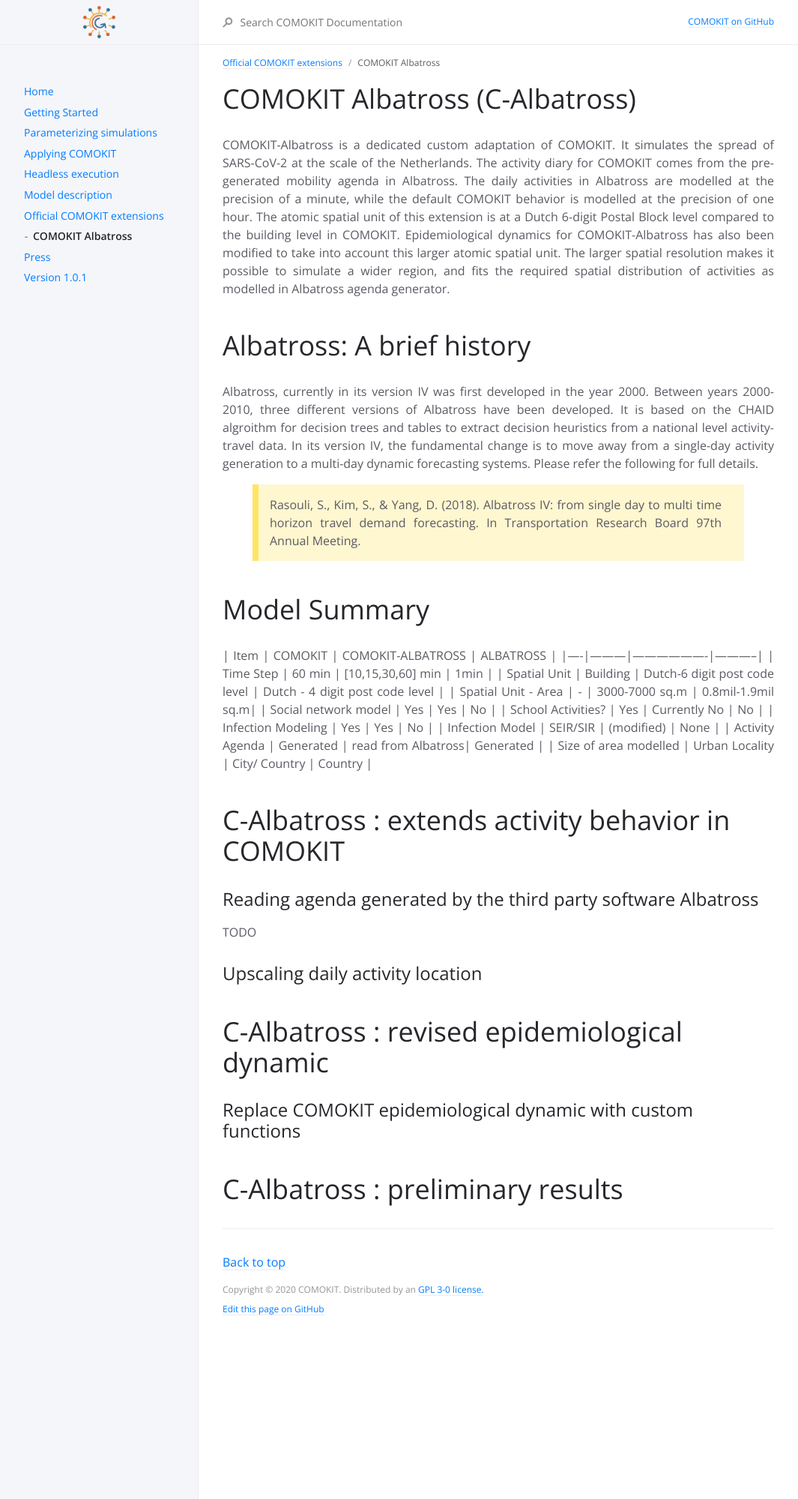
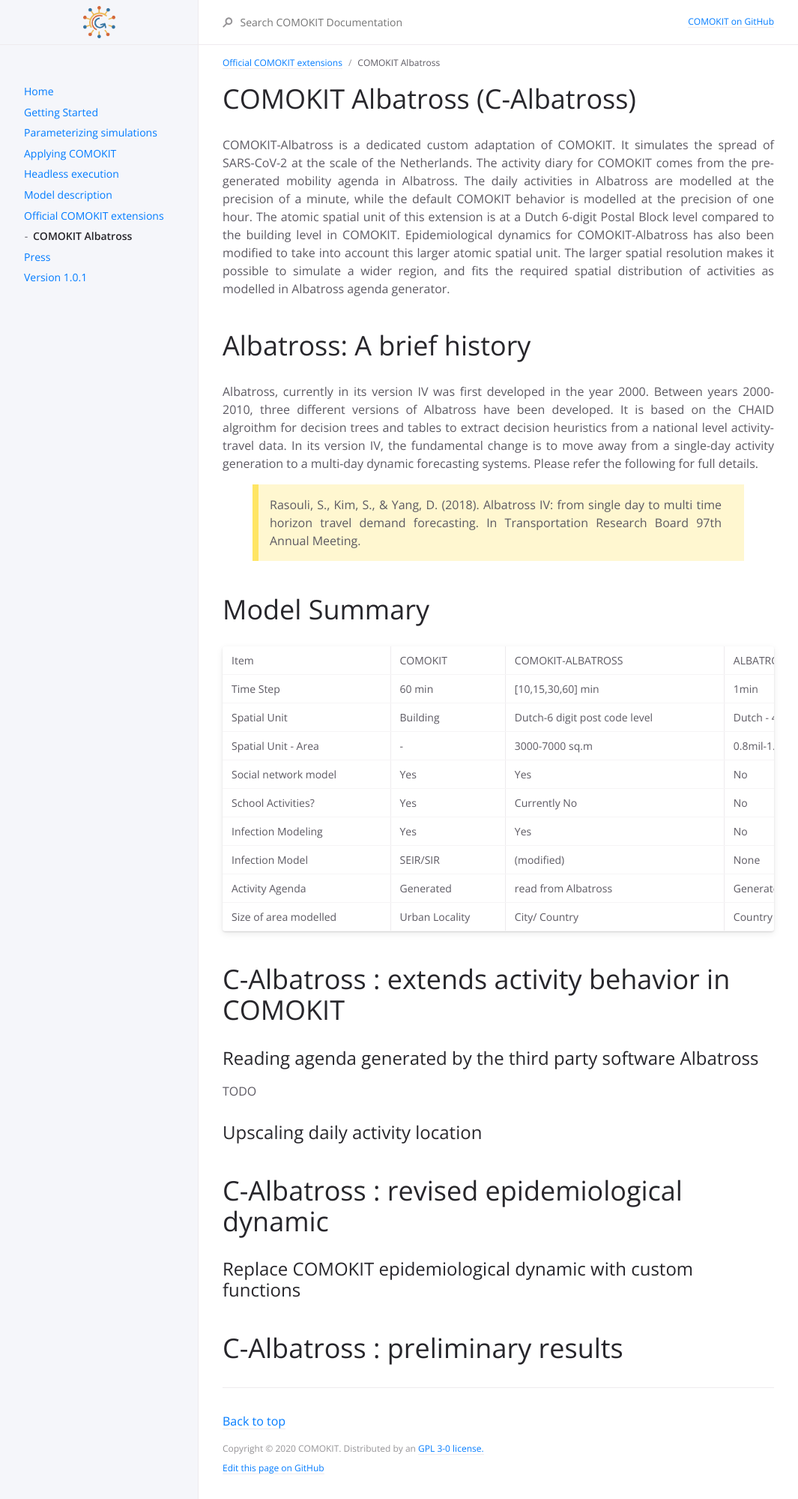
Before and after one commit to COMOKIT/COMOKIT-Website, a Jekyll site: the page built from docs/docs/officialExtensions/Albatross.md, in a window 1280 px wide. Shown: the whole page at 75% size, without its empty margins (107-1172 px from the left). Built offline with Jekyll 4.4.1, drawn with Linux system fonts in a browser that asks for light colours.

Commit message:
md table not accepted, now html table

```diff
--- a/docs/docs/officialExtensions/Albatross.md
+++ b/docs/docs/officialExtensions/Albatross.md
@@ -19,17 +19,82 @@
 
 # Model Summary
 
-| Item | COMOKIT | COMOKIT-ALBATROSS | ALBATROSS |
-|----|---------|-------------------|-----------|
-|  Time Step  |    60 min    |         [10,15,30,60] min         |     1min   |
-| Spatial Unit | Building | Dutch-6 digit post code level | Dutch - 4 digit post code level |
-| Spatial Unit - Area |     -    |   3000-7000 sq.m   |     0.8mil-1.9mil sq.m|
-| Social network model |     Yes    |         Yes        |     No     |
-|  School Activities?  |     Yes    |         Currently No          |  No     |
-|  Infection Modeling  |    Yes   |         Yes          |     No    |
-|  Infection Model  |   SEIR/SIR   |         (modified)         |     None    |
-|  Activity Agenda  |    Generated   | read from Albatross|     Generated     |
-|  Size of area modelled  | Urban Locality |   City/ Country |    Country     |
+<table border=0 cellpadding=0 cellspacing=0 width=973 style='border-collapse:
+ collapse;table-layout:fixed;width:730pt'>
+ <col width=224 style='mso-width-source:userset;mso-width-alt:7168;width:168pt'>
+ <col width=153 style='mso-width-source:userset;mso-width-alt:4906;width:115pt'>
+ <col width=292 style='mso-width-source:userset;mso-width-alt:9344;width:219pt'>
+ <col width=304 style='mso-width-source:userset;mso-width-alt:9728;width:228pt'>
+ <tr height=27 style='height:20.0pt'>
+  <td height=27 class=xl63 width=224 style='height:20.0pt;width:168pt'>Item</td>
+  <td class=xl63 width=153 style='width:115pt'>COMOKIT</td>
+  <td class=xl63 width=292 style='width:219pt'>COMOKIT-ALBATROSS</td>
+  <td class=xl63 width=304 style='width:228pt'>ALBATROSS</td>
+ </tr>
+ <tr height=27 style='height:20.0pt'>
+  <td height=27 class=xl63 style='height:20.0pt'>Time Step</td>
+  <td class=xl63>60 min</td>
+  <td class=xl63>[10,15,30,60] min</td>
+  <td class=xl63>1min</td>
+ </tr>
+ <tr height=27 style='height:20.0pt'>
+  <td height=27 class=xl63 style='height:20.0pt'>Spatial Unit</td>
+  <td class=xl63>Building</td>
+  <td class=xl63>Dutch-6 digit post code level</td>
+  <td class=xl63>Dutch - 4 digit post code level</td>
+ </tr>
+ <tr height=27 style='height:20.0pt'>
+  <td height=27 class=xl63 style='height:20.0pt'>Spatial Unit - Area</td>
+  <td class=xl63>-</td>
+  <td class=xl63>3000-7000 sq.m</td>
+  <td class=xl63>0.8mil-1.9mil sq.m</td>
+ </tr>
+ <tr height=27 style='height:20.0pt'>
+  <td height=27 class=xl63 style='height:20.0pt'>Social network model</td>
+  <td class=xl63>Yes</td>
+  <td class=xl63>Yes</td>
+  <td class=xl63>No</td>
+ </tr>
+ <tr height=27 style='height:20.0pt'>
+  <td height=27 class=xl63 style='height:20.0pt'>School Activities?</td>
+  <td class=xl63>Yes</td>
+  <td class=xl63>Currently No</td>
+  <td class=xl63>No</td>
+ </tr>
+ <tr height=27 style='height:20.0pt'>
+  <td height=27 class=xl63 style='height:20.0pt'>Infection Modeling</td>
+  <td class=xl63>Yes</td>
+  <td class=xl63>Yes</td>
+  <td class=xl63>No</td>
+ </tr>
+ <tr height=27 style='height:20.0pt'>
+  <td height=27 class=xl63 style='height:20.0pt'>Infection Model</td>
+  <td class=xl63>SEIR/SIR</td>
+  <td class=xl63>(modified)</td>
+  <td class=xl63>None</td>
+ </tr>
+ <tr height=27 style='height:20.0pt'>
+  <td height=27 class=xl63 style='height:20.0pt'>Activity Agenda</td>
+  <td class=xl63>Generated</td>
+  <td class=xl63>read from Albatross</td>
+  <td class=xl63>Generated</td>
+ </tr>
+ <tr height=27 style='height:20.0pt'>
+  <td height=27 class=xl63 style='height:20.0pt'>Size of area modelled</td>
+  <td class=xl63>Urban Locality</td>
+  <td class=xl63>City/ Country</td>
+  <td class=xl63>Country</td>
+ </tr>
+ <![if supportMisalignedColumns]>
+ <tr height=0 style='display:none'>
+  <td width=224 style='width:168pt'></td>
+  <td width=153 style='width:115pt'></td>
+  <td width=292 style='width:219pt'></td>
+  <td width=304 style='width:228pt'></td>
+ </tr>
+ <![endif]>
+</table>
+
 # C-Albatross : extends activity behavior in COMOKIT
 
 ## Reading agenda generated by the third party software Albatross
```
